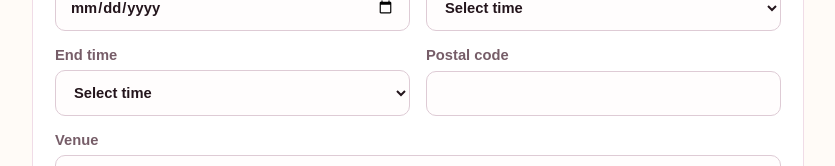
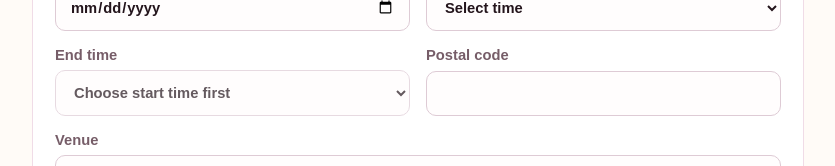
Before and after one commit to udaykanttiwari28-arch/Baloon-and-bliss, a Next.js app: page /booking in a window 1280 px wide. Shown: the part 716-882 px from the top of the page, without its empty margins (222-1057 px from the left). Built offline with nearby package versions, Linux system fonts and the light colour scheme.

Commit message:
Require end time after start time

```diff
--- a/app/booking/booking-form.tsx
+++ b/app/booking/booking-form.tsx
@@ -21,6 +21,10 @@ export default function BookingForm({ selectedProduct }: BookingFormProps) {
   const [state, setState] = useState<'idle' | 'sending' | 'success' | 'error'>('idle');
   const [reference, setReference] = useState('');
   const [error, setError] = useState('');
+  const [startTime, setStartTime] = useState('');
+  const [endTime, setEndTime] = useState('');
+
+  const endTimeSlots = startTime ? timeSlots.slice(timeSlots.indexOf(startTime) + 1) : [];
 
   async function submit(event: FormEvent<HTMLFormElement>) {
     event.preventDefault();
@@ -65,8 +69,8 @@ export default function BookingForm({ selectedProduct }: BookingFormProps) {
       <legend>Event details</legend>
       <div className="form-grid">
         <label>Event date<input type="date" name="eventDate" required /></label>
-        <label>Start time<select name="startTime" defaultValue="" required><option value="" disabled>Select time</option>{timeSlots.map((time) => <option key={`start-${time}`} value={time}>{displayTime(time)}</option>)}</select></label>
-        <label>End time<select name="endTime" defaultValue="" required><option value="" disabled>Select time</option>{timeSlots.map((time) => <option key={`end-${time}`} value={time}>{displayTime(time)}</option>)}</select></label>
+        <label>Start time<select name="startTime" value={startTime} onChange={(event) => { setStartTime(event.target.value); setEndTime(''); }} required><option value="" disabled>Select time</option>{timeSlots.map((time) => <option key={`start-${time}`} value={time}>{displayTime(time)}</option>)}</select></label>
+        <label>End time<select name="endTime" value={endTime} onChange={(event) => setEndTime(event.target.value)} disabled={!startTime} required><option value="" disabled>{startTime ? 'Select time' : 'Choose start time first'}</option>{endTimeSlots.map((time) => <option key={`end-${time}`} value={time}>{displayTime(time)}</option>)}</select></label>
         <label>Postal code<input name="postalCode" inputMode="numeric" pattern="[0-9]{6}" maxLength={6} required /></label>
       </div>
       <label>Venue<input name="venue" autoComplete="street-address" required /></label>
```
